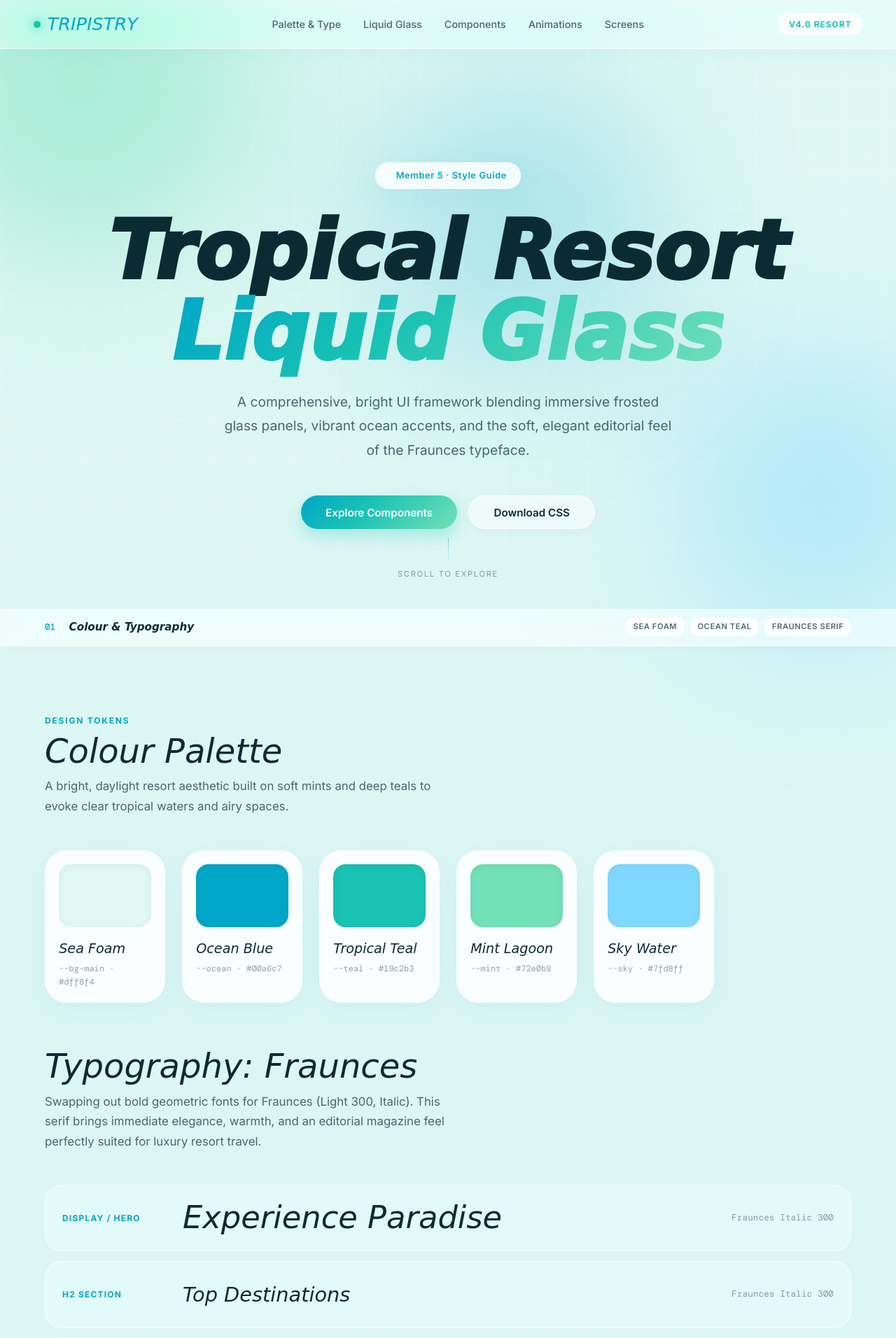
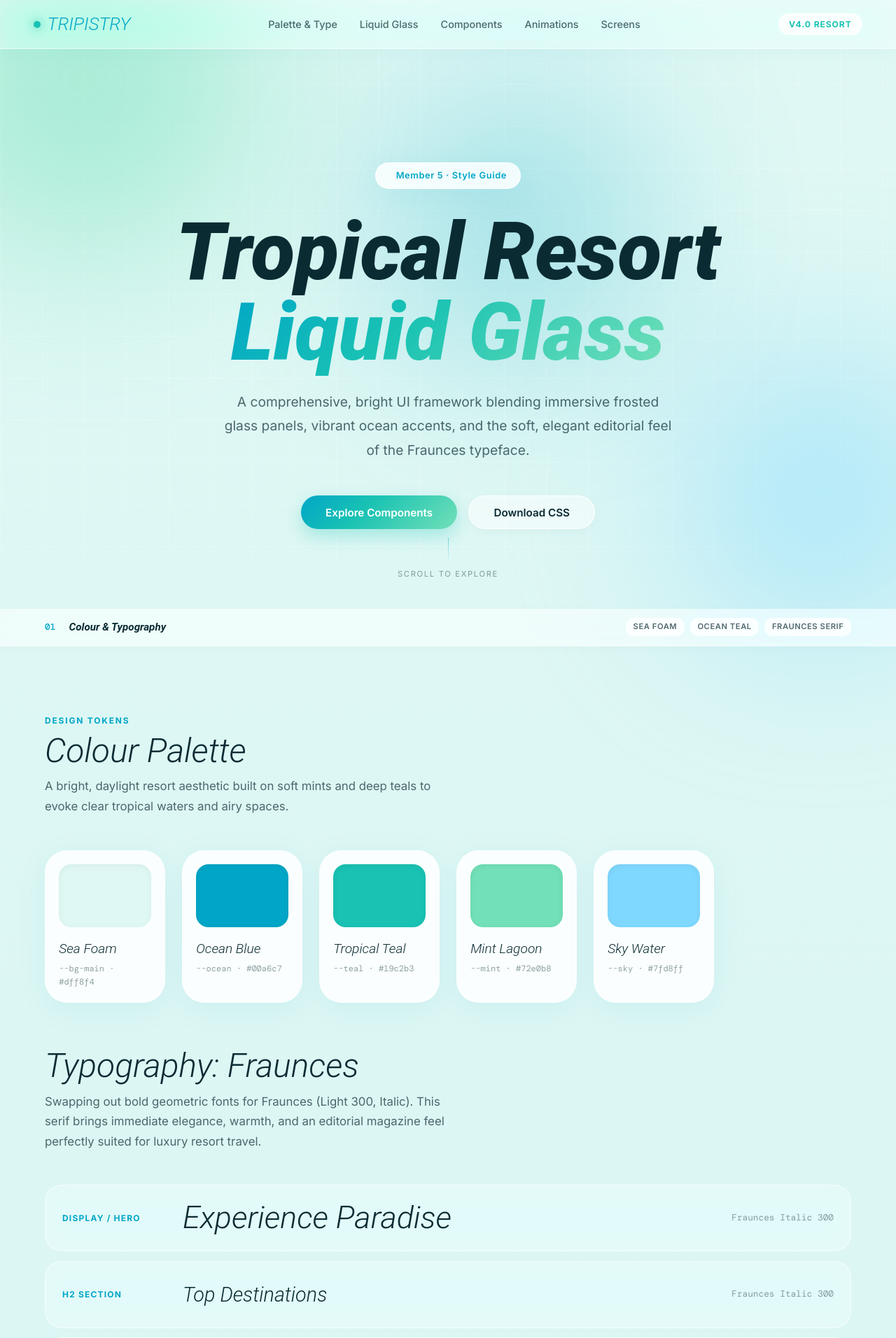
Before and after one commit to UncleShak/COS221_PA5, a PHP site: page /StyleGuide.html in a window 1280 px wide. Shown: the top 1912 px of the page at 70% size. Run offline with PHP 8.4, Linux system fonts and the light colour scheme.

Commit message:
def font

```diff
--- a/public/css/StyleGuide.css
+++ b/public/css/StyleGuide.css
@@ -55,7 +55,7 @@
   --ease:          cubic-bezier(0.22, 1, 0.36, 1);
 
   /* TYPOGRAPHY TOKENS */
-  --font-display:  'Molle', cursive;
+  --font-display:  'Roboto', sans-serif;
   --font-body:     'Inter', sans-serif;
   --font-code:     'DM Mono', monospace;
 }
--- a/src/Views/layout.php
+++ b/src/Views/layout.php
@@ -9,7 +9,7 @@
 
 <link rel="preconnect" href="https://fonts.googleapis.com">
 <link rel="preconnect" href="https://fonts.gstatic.com" crossorigin>
-<link href="https://fonts.googleapis.com/css2?family=Molle:ital@1&display=swap" rel="stylesheet">
+<link href="https://fonts.googleapis.com/css2?family=IBM+Plex+Mono:ital,wght@0,100;0,200;0,300;0,400;0,500;0,600;0,700;1,100;1,200;1,300;1,400;1,500;1,600;1,700&family=Krona+One&family=Outfit:wght@100..900&family=Roboto:ital,wght@0,100..900;1,100..900&display=swap" rel="stylesheet">
 </head>
 <body>
     <div class="orb orb-1"></div>
```
